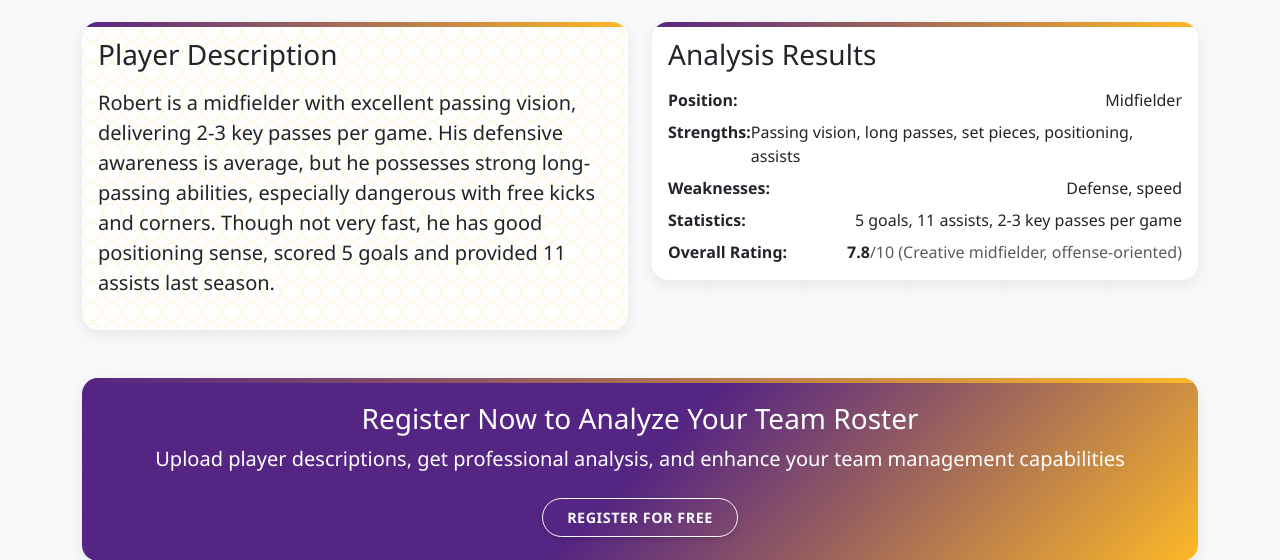
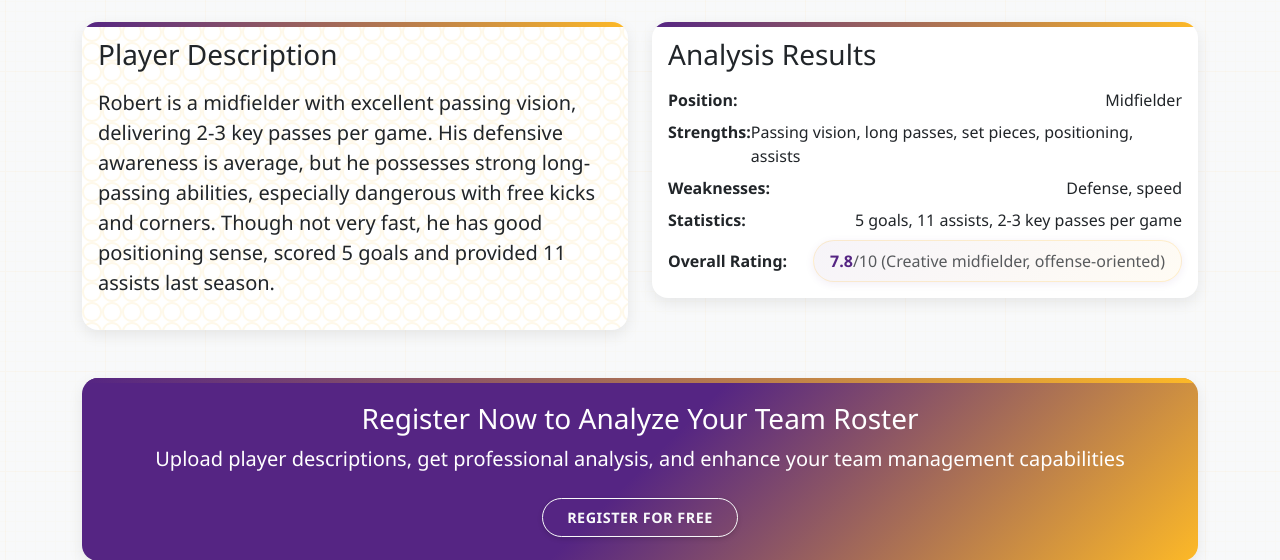
Before and after one commit to ziyusteve/CITS5505-AgileWebDev-GroupProject, a Flask app: page / in a window 1280 px wide. Shown: the part 1034-1594 px from the top of the page. Run offline with Flask 3, Linux system fonts and the light colour scheme; some libraries are stand-ins or nearby versions.

Commit message:
Refine CSS: rename Lakers-specific selectors to theme-based naming convention

```diff
--- a/static/css/style.css
+++ b/static/css/style.css
@@ -173,6 +173,10 @@ body {
 
 .theme-gold {
     color: #FDB927 !important;
+}
+
+.theme-purple {
+    color: #552583 !important;
 }
 
 .basketball-icon::before {
@@ -395,7 +399,7 @@ footer a:hover {
     text-decoration: underline;
 }
 
-.lakers-rating-pill {
+.theme-rating-pill {
     background: linear-gradient(135deg, rgba(85, 37, 131, 0.05), rgba(253, 185, 39, 0.05));
     border-radius: 50rem;
     padding: 0.5rem 1rem;
@@ -404,7 +408,7 @@ footer a:hover {
     transition: all 0.3s ease;
 }
 
-.lakers-rating-pill:hover {
+.theme-rating-pill:hover {
     transform: translateY(-2px);
     box-shadow: 0 4px 12px rgba(85, 37, 131, 0.15);
     border-color: rgba(253, 185, 39, 0.3);
```
